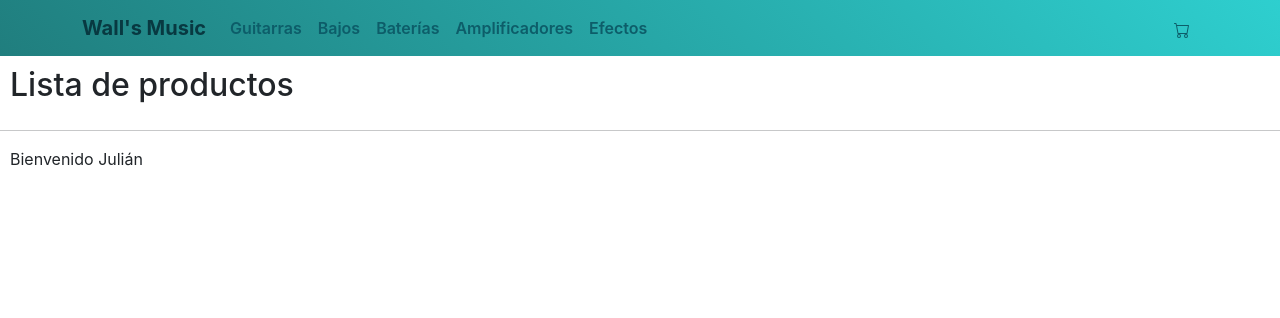
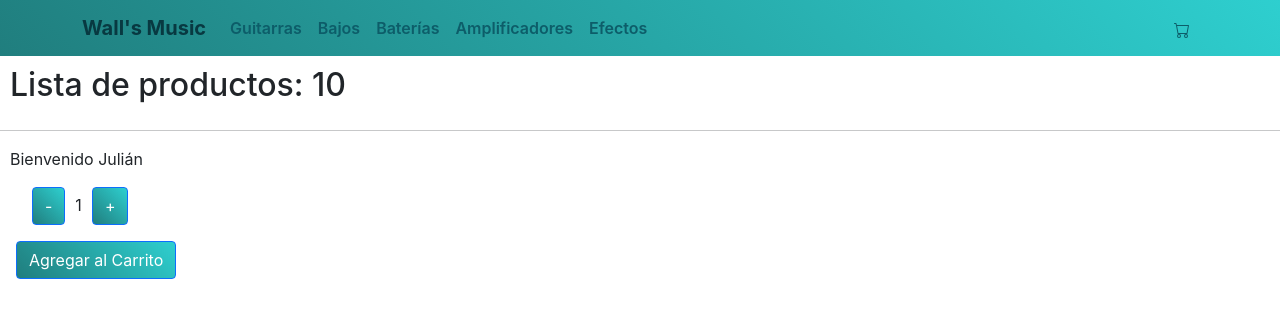
Before and after one commit to julian-paredes/proyecto-ecommerce, a React (Create React App) app: page / in a window 1280 px wide. Shown: the top 318 px of the page. Built offline with nearby package versions, Linux system fonts and the light colour scheme.

Commit message:
Se agrega componente ItemCount con contador de productos

```diff
--- a/src/App.js
+++ b/src/App.js
@@ -2,6 +2,7 @@ import React from 'react';
 import {NavBar} from './components/NavBar';
 import { ItemListContainer } from './components/ItemListContainer';
 import { CartWidget } from './components/CartWidget';
+import { ItemCount } from './components/ItemCount';
 import './styles/styles.css'
 
 
@@ -13,7 +14,7 @@ function App() {
         <CartWidget />
       </NavBar>
       <ItemListContainer nombre="Julián"/>
-
+      <ItemCount prod="10"/>
 
     </div>
   );
--- a/src/components/CartWidget.js
+++ b/src/components/CartWidget.js
@@ -6,7 +6,7 @@ function CartWidget() {
 
 
     return(
-        <section>
+        <section className="nav-cart">
             <BsCart />
         </section>
     )
--- /dev/null
+++ b/src/components/ItemCount.js
@@ -0,0 +1,32 @@
+import React from "react";
+import { useState } from "react";
+import { Button } from "react-bootstrap";
+
+function ItemCount({prod}) {
+
+    const [contador,setContador] = useState(1);
+
+    const sumarProducto = () => {
+        if(contador< prod)
+        setContador(contador + 1)
+    }
+
+    const restarProducto = () =>{
+        if(contador>1)
+        setContador(contador - 1)
+    }
+
+
+    return(
+        <>
+        <section className="botonera">
+        <Button className="boton" onClick={restarProducto}>-</Button>
+        <span className="counter">{contador}</span>
+        <Button className="boton" onClick={sumarProducto}>+</Button>
+        </section>
+        <div className="boton-agregar-cart"><Button className="boton">Agregar al Carrito</Button></div>
+        </>
+    )
+}
+
+export {ItemCount};
--- a/src/components/ItemListContainer.js
+++ b/src/components/ItemListContainer.js
@@ -1,11 +1,12 @@
 import React from "react";
+
 
 function ItemListContainer({ nombre }) {
 
-
+    const productos = 10;
     return (
         <section>
-            <h2 className="title-itemList">Lista de productos</h2>
+            <h2 className="title-itemList">Lista de productos: {productos}</h2>
             <hr></hr>
             <p className="p-itemList">Bienvenido {nombre}</p>
         </section>
--- a/src/components/NavBar.js
+++ b/src/components/NavBar.js
@@ -1,13 +1,12 @@
 import React from "react";
-import { Navbar, Nav } from "react-bootstrap";
-import { Container } from "react-bootstrap";
+import { Navbar, Nav, Container } from "react-bootstrap";
 
 function NavBar( {children}) {
 
     return(
-            <Navbar className="nav-bar" expand="lg">
+            <Navbar sticky="top"className="nav-bar" expand="lg">
             <Container>
-                <Navbar.Brand className="nav-name" href="#home">Wall's Music</Navbar.Brand>
+                <Navbar.Brand className="nav-name nav-left" href="#home">Wall's Music</Navbar.Brand>
                 <Navbar.Toggle aria-controls="basic-navbar-nav" />
                 <Navbar.Collapse id="basic-navbar-nav">
                 <Nav className="me-auto">
@@ -18,7 +17,7 @@ function NavBar( {children}) {
                     <Nav.Link className="navlink" href="#link">Efectos</Nav.Link>
                 </Nav>
                 <Nav className="nav-right">
-                    <Nav.Link className="navlink nav-cart" href="#cart">{children}</Nav.Link>
+                    <Nav.Link className="navlink" href="#cart">{children}</Nav.Link>
                 </Nav>
                 </Navbar.Collapse>
             </Container>
--- a/src/styles/styles.css
+++ b/src/styles/styles.css
@@ -19,8 +19,17 @@
     font-weight: bold;
 }
 
+.nav-name:hover {
+    font-weight: 800;
+}
+
 .nav-link:hover {
     color: #083941 !important;
+    font-weight: 500;
+}
+
+.nav-cart:hover {
+    font-weight: 900;
 }
 
 
@@ -32,3 +41,20 @@
 .p-itemList{
     padding-left: 10px;
 }
+
+.counter{
+    padding: 0 10px;
+}
+
+.boton{
+    background: linear-gradient(45deg, #207e7e, #2ecfcf);
+}
+
+.boton-agregar-cart {
+    margin: 1em;
+
+}
+
+.botonera{
+    padding-left: 2em;
+}
```
